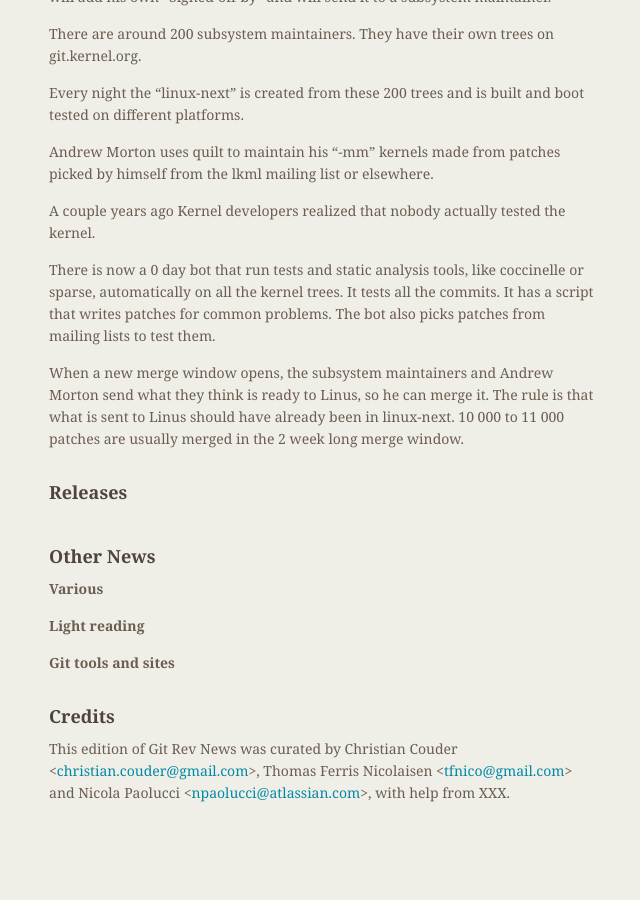
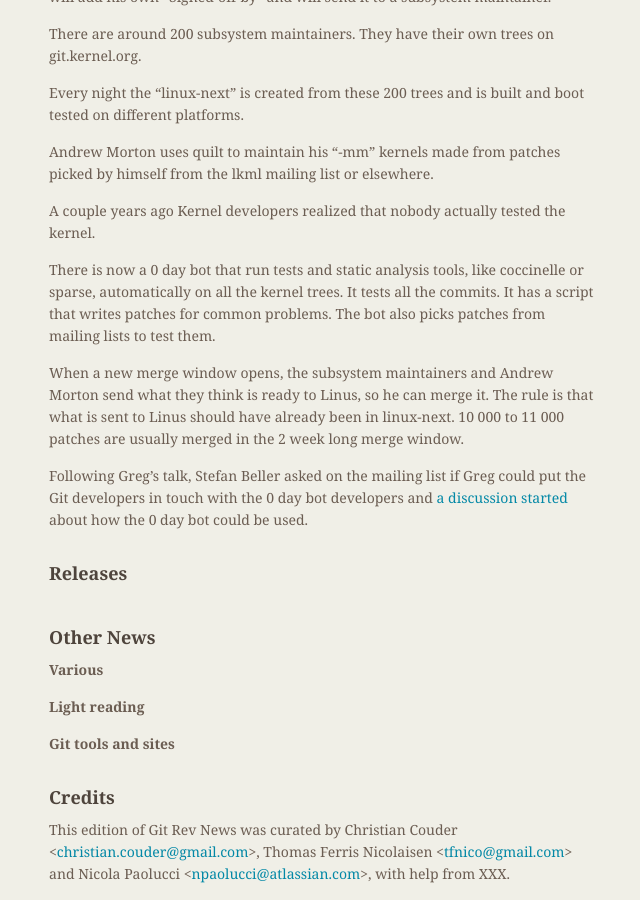
Before and after one commit to git/git.github.io, a Jekyll site: the page built from rev_news/drafts/edition-14.md, in a window 1280 px wide and 900 px high, scrolled down 3088 px. Shown: the whole window, without its empty margins (485-1125 px from the left). Built offline with Jekyll 4.4.1, drawn with Linux system fonts in a browser that asks for light colours; before the commit the page ends 3907 px from its top, so only the background shows below that.

Commit message:
rn-14: add reference to 0 day bot discussion

```diff
--- a/rev_news/drafts/edition-14.md
+++ b/rev_news/drafts/edition-14.md
@@ -208,6 +208,11 @@
 linux-next. 10 000 to 11 000 patches are usually merged in the 2 week
 long merge window.
 
+Following Greg's talk, Stefan Beller asked on the mailing list if Greg
+could put the Git developers in touch with the 0 day bot developers
+and [a discussion started](http://thread.gmane.org/gmane.comp.version-control.git/291242/)
+about how the 0 day bot could be used.
+
 <!--- ### Reviews -->
 
 <!---
```
